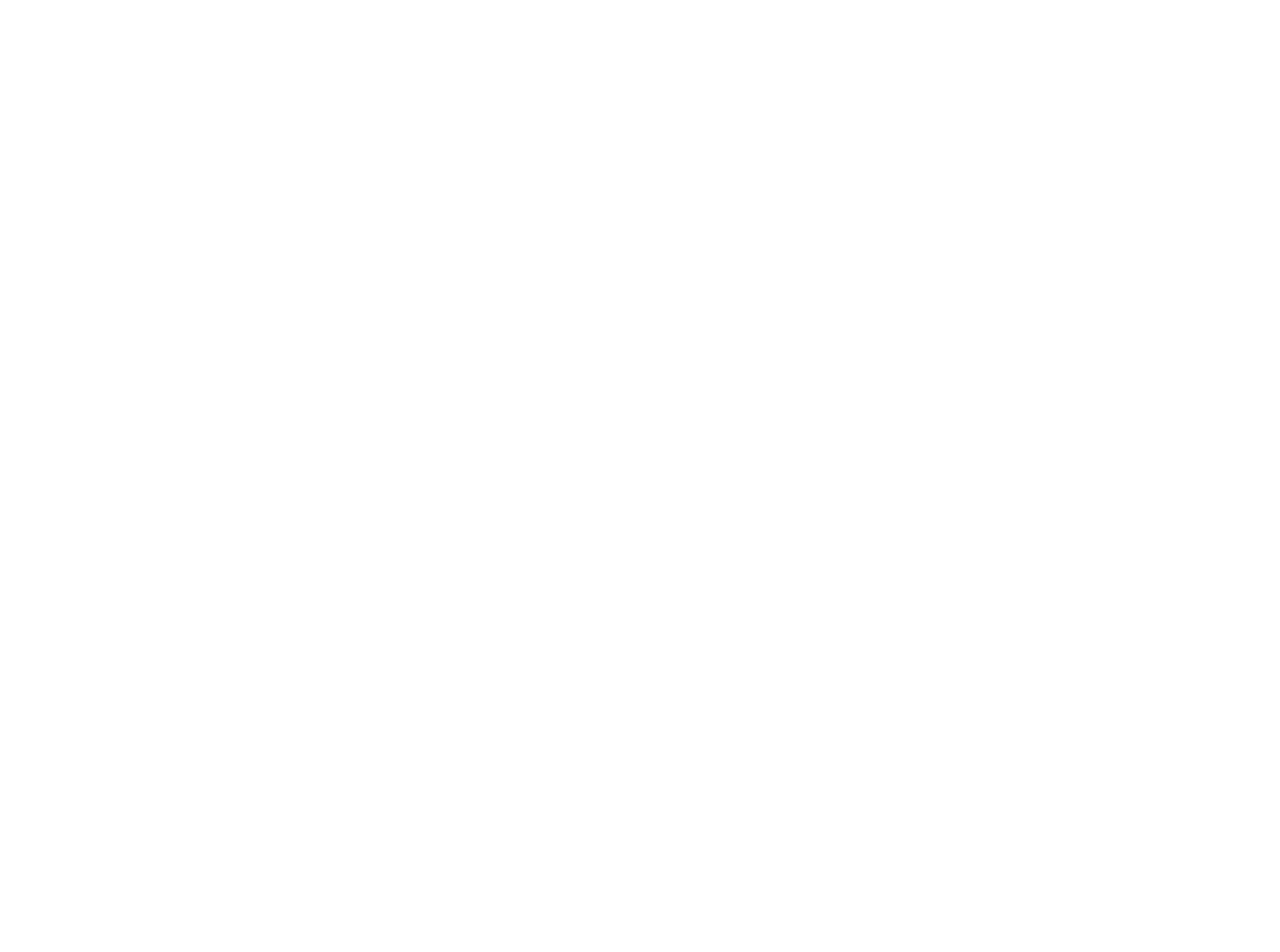
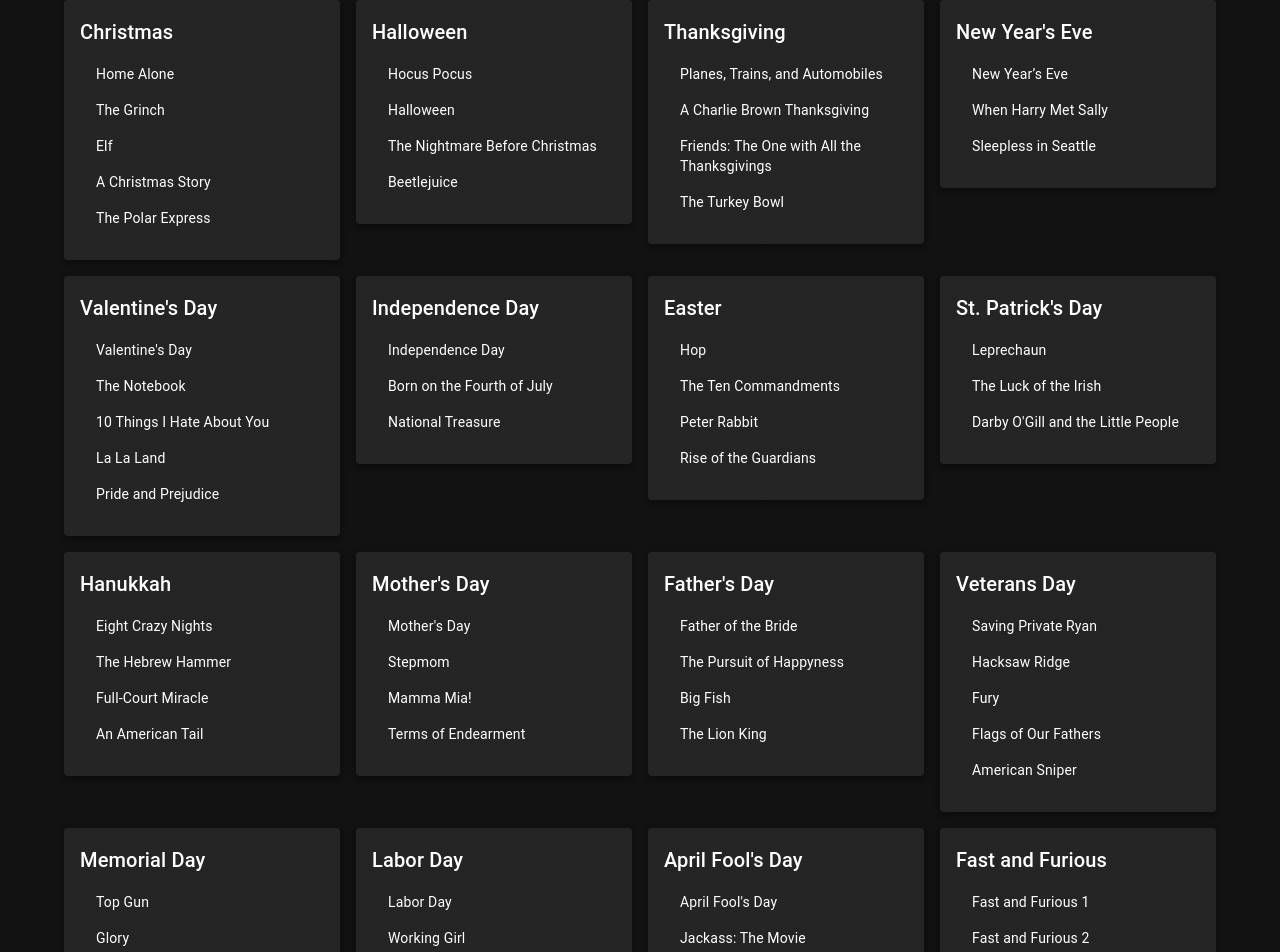
Before and after one commit to kevin-dickey/Senior-Design, a React (Create React App) app in the folder GardenGlowDesignFrontend/: page /foldersoverview in a window 1280 px wide. Before the commit this address had no page. Shown: the top 952 px of the page. Before the commit the page ends 800 px from the top, so only its background shows below. Built offline with nearby package versions, Linux system fonts and the light colour scheme.

Commit message:
clicking on a folder navigates to file overview, created a bigger data sample, renamed files for clairity

```diff
--- a/GardenGlowDesignFrontend/src/App.tsx
+++ b/GardenGlowDesignFrontend/src/App.tsx
@@ -13,7 +13,7 @@
         <Route path="/" element={<HomePage />} />
         <Route path="/login" element={<LoginContainer />} />
         <Route path="/configuration" element={<ConfigurationPage />}/>
-        <Route path="/overview" element={<OverviewContainer  />}/>
+        <Route path="/foldersoverview" element={<OverviewContainer  />}/>
       </Routes>
     </Router>
   );
--- a/GardenGlowDesignFrontend/src/components/pages/Configuration.tsx
+++ b/GardenGlowDesignFrontend/src/components/pages/Configuration.tsx
@@ -1,4 +1,4 @@
-import React, { useState, useRef, useEffect } from 'react';
+import React, { useState } from 'react';
 import { Box, Button, Slider, Drawer, Divider, IconButton } from '@mui/material';
 import { ExpandLess, ExpandMore, Pause, PlayArrow, FastForward, FastRewind, SkipNext, SkipPrevious } from '@mui/icons-material';
 import { TransformWrapper, TransformComponent } from "react-zoom-pan-pinch";
--- /dev/null
+++ b/GardenGlowDesignFrontend/src/components/pages/FilesOverview.tsx
@@ -0,0 +1,32 @@
+import React from 'react';
+import { List, ListItem, Typography, Paper } from '@mui/material';
+
+interface File {
+  name: string;
+}
+
+interface FilesOverviewProps {
+  folderName: string;
+  files: File[];
+  onBack: () => void;
+}
+
+const FilesOverview: React.FC<FilesOverviewProps> = ({ folderName, files, onBack }) => {
+  return (
+    <Paper elevation={3} style={{ padding: '16px' }}>
+      <Typography variant="body1" onClick={onBack} style={{ cursor: 'pointer', paddingBottom:'2vh'}}>
+        ← Back to Folders
+      </Typography>
+      <Typography variant="h5">{folderName}</Typography>
+      <List>
+        {files.map((file, index) => (
+          <ListItem key={index}>
+            <Typography variant="body2">{file.name}</Typography>
+          </ListItem>
+        ))}
+      </List>
+    </Paper>
+  );
+};
+
+export default FilesOverview;
--- /dev/null
+++ b/GardenGlowDesignFrontend/src/components/pages/FoldersOverview.tsx
@@ -0,0 +1,75 @@
+import React, { useState } from 'react';
+import { Grid, Paper, Typography, Container, CssBaseline, List, ListItem } from '@mui/material';
+import { createTheme, ThemeProvider } from '@mui/material/styles';
+import FilesOverview from './FilesOverview';
+
+const darkTheme = createTheme({
+  palette: {
+    mode: 'dark',
+  },
+});
+
+interface File {
+  name: string;
+}
+
+interface Folder {
+  name: string;
+  files: File[];
+}
+
+interface FoldersOverviewProps {
+  folders: Folder[];
+}
+
+const FoldersOverview: React.FC<FoldersOverviewProps> = ({ folders }) => {
+  const [selectedFolder, setSelectedFolder] = useState<Folder | null>(null);
+
+  const handleFolderClick = (folder: Folder) => {
+    setSelectedFolder(folder);
+  };
+
+  const handleBackClick = () => {
+    setSelectedFolder(null);
+  };
+
+  return (
+    <ThemeProvider theme={darkTheme}>
+      <Container component="main">
+        <CssBaseline />
+        {selectedFolder ? (
+          <FilesOverview
+            folderName={selectedFolder.name}
+            files={selectedFolder.files}
+            onBack={handleBackClick}
+          />
+        ) : (
+          <Grid container spacing={2}>
+            {folders.map((folder, index) => (
+              <Grid item xs={12} sm={6} md={4} lg={3} key={index}>
+                <Paper elevation={3} style={{ padding: '16px' }}>
+                  <Typography
+                    variant="h6"
+                    style={{ cursor: 'pointer' }}
+                    onClick={() => handleFolderClick(folder)}
+                  >
+                    {folder.name}
+                  </Typography>
+                  <List>
+                    {folder.files.map((file, fileIndex) => (
+                      <ListItem key={fileIndex}>
+                        <Typography variant="body2">{file.name}</Typography>
+                      </ListItem>
+                    ))}
+                  </List>
+                </Paper>
+              </Grid>
+            ))}
+          </Grid>
+        )}
+      </Container>
+    </ThemeProvider>
+  );
+};
+
+export default FoldersOverview;
--- a/GardenGlowDesignFrontend/src/components/pages/Overview.tsx
+++ /dev/null
@@ -1,59 +0,0 @@
-import React from 'react';
-import Button from '@mui/material/Button';
-import CssBaseline from '@mui/material/CssBaseline';
-import TextField from '@mui/material/TextField';
-import Grid from '@mui/material/Grid';
-import Box from '@mui/material/Box';
-import Typography from '@mui/material/Typography';
-import Container from '@mui/material/Container';
-import { createTheme, ThemeProvider } from '@mui/material/styles';
-import { Paper, List, ListItem } from '@mui/material';
-
-const darkTheme = createTheme({
-  palette: {
-    mode: 'dark',
-  },
-});
-
-
-interface File {
-  name: string;
-}
-
-interface Folder {
-  name: string;
-  files: File[];
-}
-
-interface OverviewProps {
-  folders: Folder[];
-}
-
-const Overview: React.FC<OverviewProps> = ({ folders }) => {
-  return (
-    <ThemeProvider theme={darkTheme}>
-      <Container component="main" >
-        <CssBaseline />
-
-    <Grid container spacing={2}>
-      {folders.map((folder, index) => (
-        <Grid item xs={12} sm={6} md={4} lg={3} key={index}>
-          <Paper elevation={3} style={{ padding: '16px' }}>
-            <Typography variant="h6">{folder.name}</Typography>
-            <List>
-              {folder.files.map((file, fileIndex) => (
-                <ListItem key={fileIndex}>
-                  <Typography variant="body2">{file.name}</Typography>
-                </ListItem>
-              ))}
-            </List>
-          </Paper>
-        </Grid>
-      ))}
-    </Grid>
-    </Container>
-    </ThemeProvider>
-  );
-};
-
-export default Overview;
--- a/GardenGlowDesignFrontend/src/containers/OverviewContainer.tsx
+++ b/GardenGlowDesignFrontend/src/containers/OverviewContainer.tsx
@@ -1,33 +1,167 @@
 // OverviewContainer.tsx
 import React from 'react';
-import Overview from '../components/pages/Overview';
+import FoldersOverview from '../components/pages/FoldersOverview';
 
 const fakeData = [
   {
-    name: 'Folder 1',
+    name: 'Christmas',
     files: [
-      { name: 'File 1' },
-      { name: 'File 2' },
+      { name: 'Home Alone' },
+      { name: 'The Grinch' },
+      { name: 'Elf' },
+      { name: 'A Christmas Story' },
+      { name: 'The Polar Express' },
     ],
   },
   {
-    name: 'Folder 2',
+    name: 'Halloween',
     files: [
-      { name: 'File 3' },
-      { name: 'File 4' },
+      { name: 'Hocus Pocus' },
+      { name: 'Halloween' },
+      { name: 'The Nightmare Before Christmas' },
+      { name: 'Beetlejuice' },
     ],
   },
   {
-    name: 'Folder 3',
+    name: 'Thanksgiving',
     files: [
-      { name: 'File 5' },
-      { name: 'File 6' },
+      { name: 'Planes, Trains, and Automobiles' },
+      { name: 'A Charlie Brown Thanksgiving' },
+      { name: 'Friends: The One with All the Thanksgivings' },
+      { name: 'The Turkey Bowl' },
     ],
   },
+  {
+    name: 'New Year\'s Eve',
+    files: [
+      { name: 'New Year’s Eve' },
+      { name: 'When Harry Met Sally' },
+      { name: 'Sleepless in Seattle' },
+    ],
+  },
+  {
+    name: 'Valentine\'s Day',
+    files: [
+      { name: 'Valentine\'s Day' },
+      { name: 'The Notebook' },
+      { name: '10 Things I Hate About You' },
+      { name: 'La La Land' },
+      { name: 'Pride and Prejudice' },
+    ],
+  },
+  {
+    name: 'Independence Day',
+    files: [
+      { name: 'Independence Day' },
+      { name: 'Born on the Fourth of July' },
+      { name: 'National Treasure' },
+    ],
+  },
+  {
+    name: 'Easter',
+    files: [
+      { name: 'Hop' },
+      { name: 'The Ten Commandments' },
+      { name: 'Peter Rabbit' },
+      { name: 'Rise of the Guardians' },
+    ],
+  },
+  {
+    name: 'St. Patrick\'s Day',
+    files: [
+      { name: 'Leprechaun' },
+      { name: 'The Luck of the Irish' },
+      { name: 'Darby O\'Gill and the Little People' },
+    ],
+  },
+  {
+    name: 'Hanukkah',
+    files: [
+      { name: 'Eight Crazy Nights' },
+      { name: 'The Hebrew Hammer' },
+      { name: 'Full-Court Miracle' },
+      { name: 'An American Tail' },
+    ],
+  },
+  {
+    name: 'Mother\'s Day',
+    files: [
+      { name: 'Mother\'s Day' },
+      { name: 'Stepmom' },
+      { name: 'Mamma Mia!' },
+      { name: 'Terms of Endearment' },
+    ],
+  },
+  {
+    name: 'Father\'s Day',
+    files: [
+      { name: 'Father of the Bride' },
+      { name: 'The Pursuit of Happyness' },
+      { name: 'Big Fish' },
+      { name: 'The Lion King' },
+    ],
+  },
+  {
+    name: 'Veterans Day',
+    files: [
+      { name: 'Saving Private Ryan' },
+      { name: 'Hacksaw Ridge' },
+      { name: 'Fury' },
+      { name: 'Flags of Our Fathers' },
+      { name: 'American Sniper' },
+    ],
+  },
+  {
+    name: 'Memorial Day',
+    files: [
+      { name: 'Top Gun' },
+      { name: 'Glory' },
+      { name: 'We Were Soldiers' },
+    ],
+  },
+  {
+    name: 'Labor Day',
+    files: [
+      { name: 'Labor Day' },
+      { name: 'Working Girl' },
+      { name: '9 to 5' },
+      { name: 'The Devil Wears Prada' },
+    ],
+  },
+  {
+    name: 'April Fool\'s Day',
+    files: [
+      { name: 'April Fool\'s Day' },
+      { name: 'Jackass: The Movie' },
+      { name: 'The Truman Show' },
+      { name: 'Fool\'s Gold' },
+    ],
+  },
+  {
+    name: 'Fast and Furious',
+  files: [
+    { name: 'Fast and Furious 1' },
+    { name: 'Fast and Furious 2' },
+    { name: 'Fast and Furious 3' },
+    { name: 'Fast and Furious 4' },
+    { name: 'Fast and Furious 5' },
+    { name: 'Fast and Furious 6' },
+    { name: 'Fast and Furious 7' },
+    { name: 'Fast and Furious 8' },
+    { name: 'Fast and Furious 9' },
+    { name: 'Fast and Furious 10' },
+    { name: 'Fast and Furious 11' },
+    { name: 'Fast and Furious 12' },
+    { name: 'Fast and Furious 13' },
+    { name: 'Fast and Furious 14' },
+    { name: 'Fast and Furious 15' },
+  ],
+  }
 ];
 
-const OverviewContainer: React.FC = () => {
-  return <Overview folders={fakeData} />;
+
+const FoldersOverviewContainer: React.FC = () => {
+  return <FoldersOverview folders={fakeData} />;
 };
 
-export default OverviewContainer;
+export default FoldersOverviewContainer;
```
